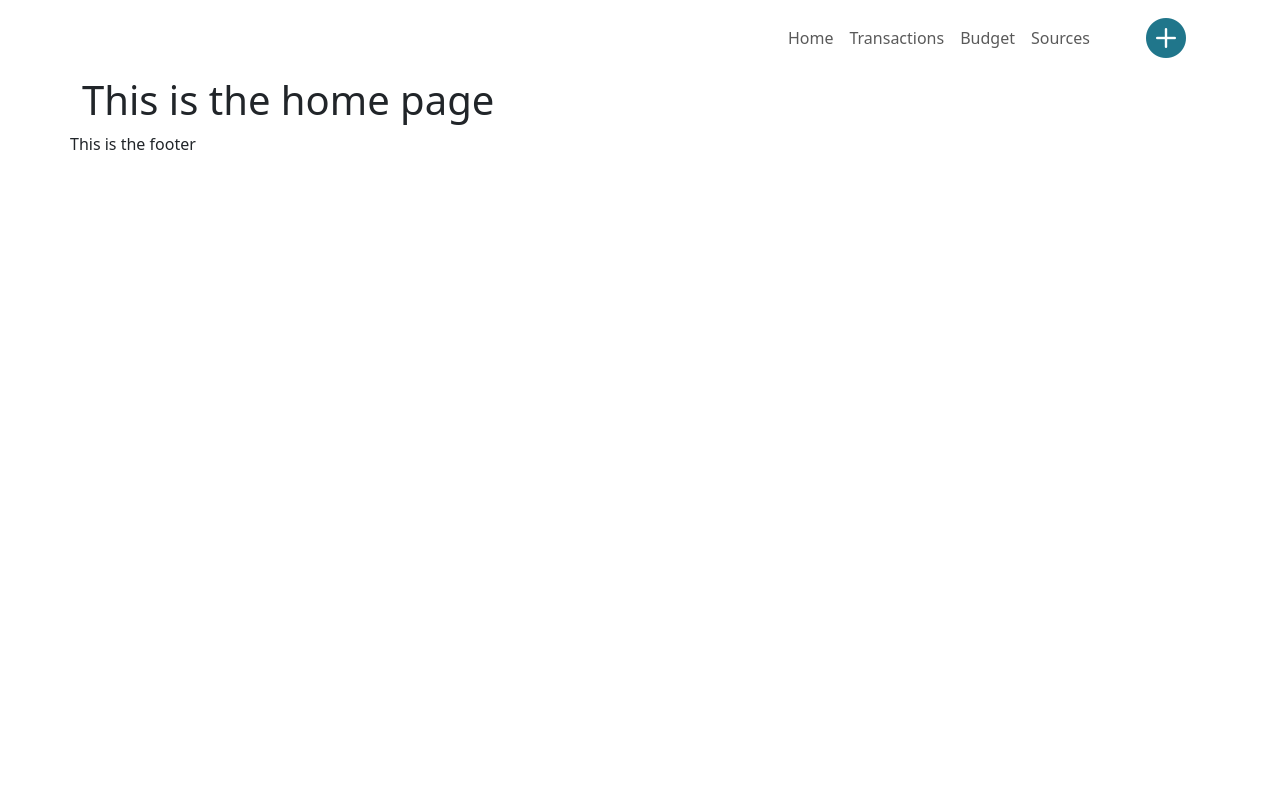
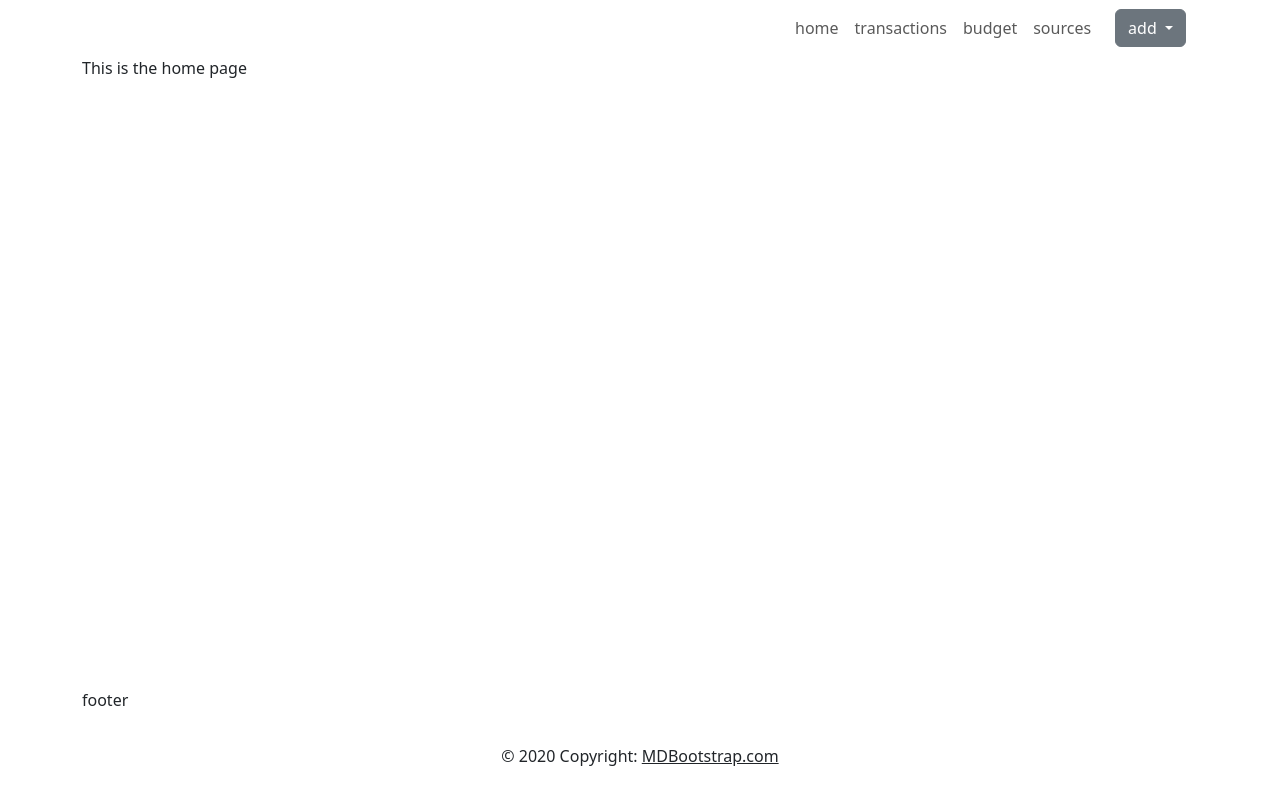
Before and after one commit to arbiza/kaeomm, a Flask app: template src/templates/index.html in a window 1280 px wide. Run offline with Flask 3, Linux system fonts and the light colour scheme; the template is opened without the code that fills it, so the values that code supplies are empty; parts of the project's set-up code (start-up, migrations or seed data) failed here and were passed over.

Commit message:
HTML structure based on Bootstrap 5
I had to re-define the page structure to work more efficiently.
With this model, the footer stays at the bottom even when the content is shorter.

```diff
--- a/src/templates/index.html
+++ b/src/templates/index.html
@@ -1,39 +1,30 @@
 <!doctype html>
-<html lang="en">
+<html lang="en" class="h-100">
 
 <head>
     <meta charset="utf-8">
     <meta name="viewport" content="width=device-width, initial-scale=1">
+    <meta name="description" content="">
+    <meta name="author" content="Lucas Arbiza <@arbiza>">
     <title>{{ app_name }}</title>
 
-    <!-- Bootstrap -->
+
+    <!-- Bootstrap CSS -->
     <link href="https://cdn.jsdelivr.net/npm/bootstrap@5.3.2/dist/css/bootstrap.min.css" rel="stylesheet"
         integrity="sha384-T3c6CoIi6uLrA9TneNEoa7RxnatzjcDSCmG1MXxSR1GAsXEV/Dwwykc2MPK8M2HN" crossorigin="anonymous">
+
+    <!-- Bootstrap Icons -->
     <link rel="stylesheet" href="https://cdn.jsdelivr.net/npm/bootstrap-icons@1.11.1/font/bootstrap-icons.css">
 
+    <!-- Project's CSS-->
     <link rel="stylesheet" href="{{ url_for('static', filename='css/style.css') }}">
-
-    <!-- jQuery -->
-    <!-- <script src="https://code.jquery.com/jquery-3.7.1.slim.js"
-        integrity="sha256-UgvvN8vBkgO0luPSUl2s8TIlOSYRoGFAX4jlCIm9Adc=" crossorigin="anonymous"></script> -->
-    <script src="https://ajax.googleapis.com/ajax/libs/jquery/3.7.1/jquery.min.js"></script>
-
-
-
-    <script>
-        (function (document, window, $) {
-            $('.transactions-row').on('click', function () {
-                console.log('ok')
-            });
-        })(document, window, jQuery);
-    </script>
 
 </head>
 
-<body>
+<body class="d-flex flex-column h-100">
 
+    <header>
         <div class="container">
-
             <nav class="navbar navbar-expand-lg">
                 <div class="container-fluid">
                     <a class="navbar-brand" href="#">{{ app_name }}</a>
@@ -45,45 +36,79 @@
                     </button>
 
                     <div class="collapse navbar-collapse" id="navbarSupportedContent">
-                    <ul class="navbar-nav ms-auto mb-2 mb-lg-0 me-5">
+                        <ul class="navbar-nav ms-auto mb-2 mb-lg-0 me-3 ">
                             <li class="nav-item">
-                            <a class="nav-link" href="home">Home</a>
+                                <a class="nav-link" href="home">home</a>
                             </li>
                             <li class="nav-item">
-                            <a class="nav-link" href="transactions">Transactions</a>
+                                <a class="nav-link" href="transactions">transactions</a>
                             </li>
                             <li class="nav-item">
-                            <a class="nav-link" href="budget">Budget</a>
+                                <a class="nav-link" href="budget">budget</a>
                             </li>
                             <li class="nav-item">
-                            <a class="nav-link" href="sources">Sources</a>
+                                <a class="nav-link" href="sources">sources</a>
                             </li>
                         </ul>
-                    <i class="bi bi-plus-circle-fill" style="font-size: 2.5rem; color: rgb(32, 118, 139);"></i>
+
+                        <div class="dropdown">
+                            <a class="btn btn-secondary dropdown-toggle k-bg-primary" href="#" role="button"
+                                data-bs-toggle="dropdown" aria-expanded="false">
+                                add
+                            </a>
+
+                            <ul class="dropdown-menu">
+                                <li><a class="dropdown-item" href="#">source</a></li>
+                                <li><a class="dropdown-item" href="#">transaction</a></li>
+                            </ul>
+                        </div>
+
                     </div>
                 </div>
             </nav>
+        </div>
+    </header>
 
-        <main class="row">
+    <!-- Page content -->
+    <main>
+        <div class="container">
             {% block main_content %}
 
-            <h1>This is the home page</h1>
+            <p>This is the home page</p>
 
             {% endblock %}
-        </main>
+        </div>
+    </main> <!-- Page content -->
 
-        <footer class=" row">
-            This is the footer
+    <footer class="footer mt-auto py-3">
+        <div class="container">
+            <p>footer</p>
+        </div>
+        <!-- Copyright -->
+        <div class="text-center p-3">
+            © 2020 Copyright:
+            <a class="text-dark" href="https://mdbootstrap.com/">MDBootstrap.com</a>
+        </div>
     </footer>
 
-    </div> <!-- main container -->
-
-
-
-    <!-- Bootstrap -->
+    <!-- Bootstrap JS -->
     <script src="https://cdn.jsdelivr.net/npm/bootstrap@5.3.2/dist/js/bootstrap.bundle.min.js"
         integrity="sha384-C6RzsynM9kWDrMNeT87bh95OGNyZPhcTNXj1NW7RuBCsyN/o0jlpcV8Qyq46cDfL"
         crossorigin="anonymous"></script>
+
+    <!-- jQuery -->
+    <script src="https://ajax.googleapis.com/ajax/libs/jquery/3.7.1/jquery.min.js"></script>
+
+    <script>
+        (function (document, window, $) {
+            $('.transactions-row').on('click', function () {
+                console.log('ok')
+            });
+        })(document, window, jQuery);
+    </script>
+</body>
+
+
 </body>
 
 </html>
```
Lines whose indentation alone changed are shown as unchanged.
